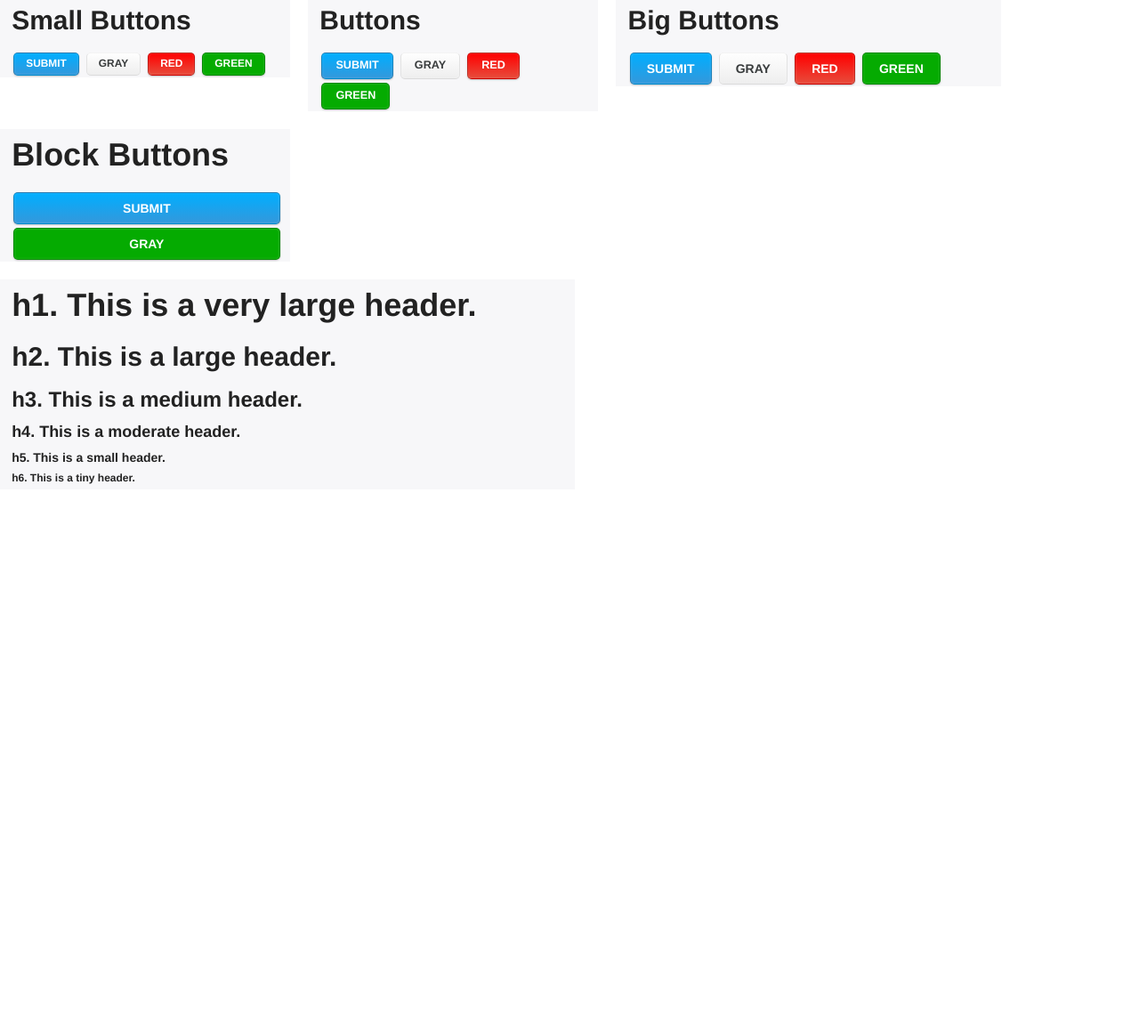
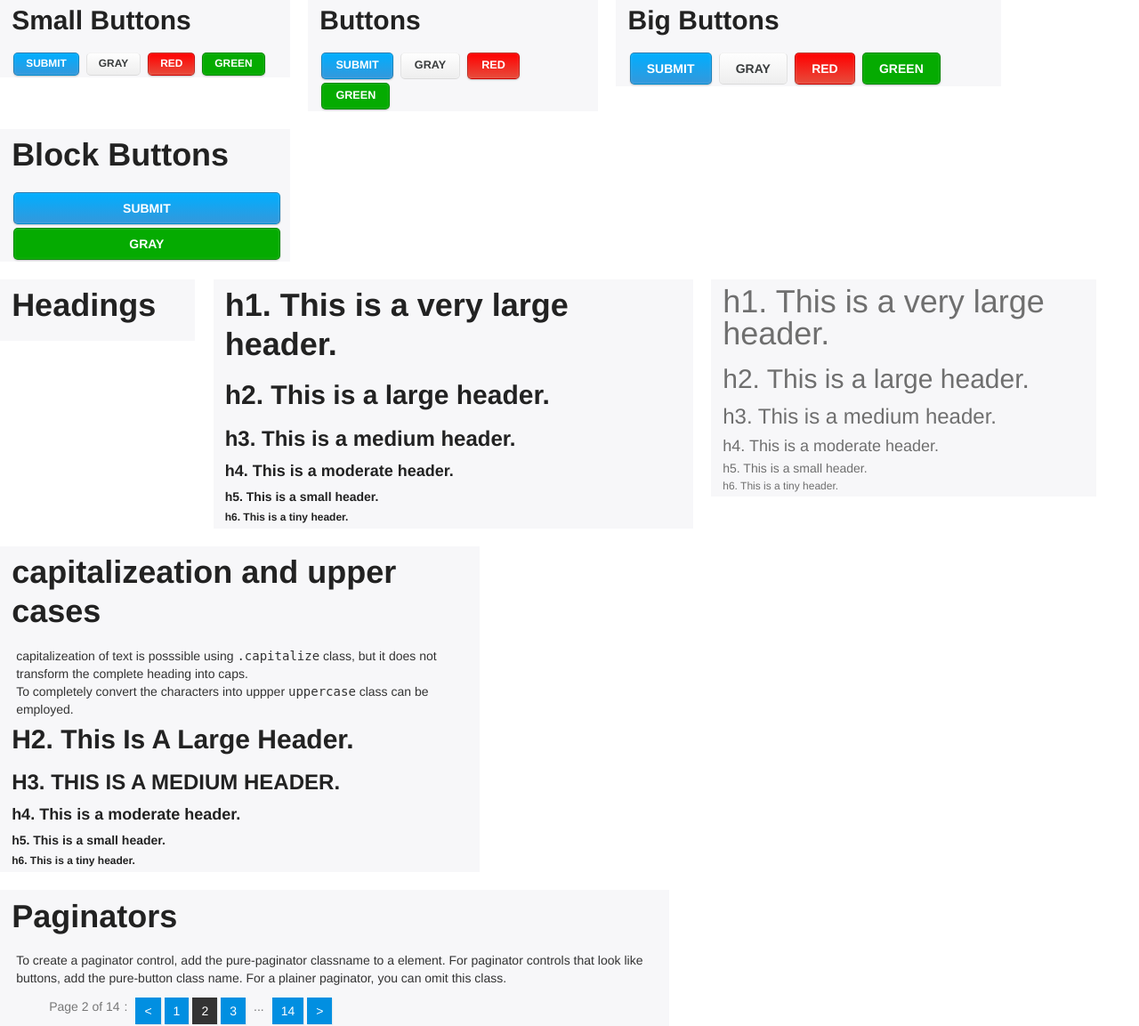
Before and after one commit to iamsolankiamit/whiteboard, a PHP site: page / in a window 1280 px wide. Shown: the part 1811-2964 px from the top of the page at 89% size. Before the commit the page ends 2355 px from the top, so only its background shows below. Run offline with PHP 8.4, Linux system fonts and the light colour scheme.

Commit message:
Headings
Styles and other aspects for heading tag added.

Status Complete

```diff
--- a/css/style.css
+++ b/css/style.css
@@ -27,6 +27,17 @@ h1, h2, h3, h4, h5, h6 {
 	margin-top: 0.2em;
 	margin-bottom: 0.5em;
 	line-height: 1.2125em;
+}
+.subheading {
+	color: #6f6f6f;
+	line-height: 1em;
+	font-weight: 300;
+}
+.capitalize{
+	text-transform:capitalize;
+}
+.uppercase{
+	text-transform:uppercase;
 }
 /*Error Message*/
 #flash-msg {
@@ -58,3 +69,51 @@ h1, h2, h3, h4, h5, h6 {
 	font-size:0.9em;
 	color: #D14;
 }
+/*Page Number*/
+.pagination{
+	padding:5px 0;
+	margin:5px auto;
+}
+.pagination ul{
+	list-style:none;
+	color:#777;
+}
+.pagination ul li:first-child:after{
+	padding:0 5px;
+	content:':' ;
+}
+.pagination .space{
+	padding:0 5px;
+}
+.pagination li{
+	float: left;
+	display: block;
+	margin: 2px;
+	vertical-align:middle;
+}
+.pagination a{
+	background: #018fe1;
+	color: #fff;
+
+	padding: 5px 10px;
+
+	float: left;
+	text-decoration: none;
+	text-align: center;
+	outline: none;
+
+	-moz-box-shadow: 1px 1px 1px #e5eaed;
+	-webkit-box-shadow: 1px 1px 1px #E5EAED;
+	box-shadow: 1px 1px 1px #E5EAED;
+	display: block;
+
+}
+
+.pagination li a:hover{
+	background:#33beff ;
+	text-shadow:1px 1px 1px rgba(83,140,170, 0.4);
+}
+li.active_page a{
+	background:#333333;
+	cursor:default;
+}
--- a/index.html
+++ b/index.html
@@ -357,7 +357,10 @@
 	</div>
 </div>
 <div class="row">
-	<div class="column-6 columns">
+	<div class="column-2 columns">
+		<h1>Headings</h1>
+	</div>
+	<div class="column-5 columns">
 		<h1>h1. This is a very large header.</h1>
 		<h2>h2. This is a large header.</h2>
 		<h3>h3. This is a medium header.</h3>
@@ -365,6 +368,46 @@
 		<h5>h5. This is a small header.</h5>
 		<h6>h6. This is a tiny header.</h6>
 	</div>
+	<div class="column-4 columns">
+		<h1 class="subheading" >h1. This is a very large header.</h1>
+		<h2 class="subheading" >h2. This is a large header.</h2>
+		<h3 class="subheading" >h3. This is a medium header.</h3>
+		<h4 class="subheading" >h4. This is a moderate header.</h4>
+		<h5 class="subheading" >h5. This is a small header.</h5>
+		<h6 class="subheading" >h6. This is a tiny header.</h6>
+	</div>
+</div>
+<div class="row">
+	<div class="column-5 columns">
+		<h1>capitalizeation and upper cases</h1>
+		<p>capitalizeation of text is posssible using <code>.capitalize</code> class, but it does not transform the complete heading into caps.</p>
+		<p>To completely convert the characters into uppper <code>uppercase</code>  class can be employed.</p>
+
+		<h2 class="capitalize">h2. This is a large header.</h2>
+		<h3 class="uppercase">h3. This is a medium header.</h3>
+		<h4>h4. This is a moderate header.</h4>
+		<h5>h5. This is a small header.</h5>
+		<h6>h6. This is a tiny header.</h6>
+	</div>
+</div>
+<div class="row">
+	<div class="column-7 columns">
+	<h1>Paginators</h1>
+	<p>To create a paginator control, add the pure-paginator classname to a  element. For paginator controls that look like buttons, add the pure-button class name. For a plainer paginator, you can omit this class.</p>
+		<div class="pagination">
+			<ul>
+				<li>Page 2 of 14</li>
+				<li><a href="#">&lt;</a></li>
+				<li><a href="#">1</a></li>
+				<li class="active_page"><a> 2</a></li>
+				<li><a href="#">3</a></li>
+				<li class="space">...</li>
+				<li><a href="#">14</a></li>
+				<li> <a href="#">&gt;</a></li>
+			</ul>
+		</div>
+	</div>
+</div>
 </div>
 </body>
 </html>
```
Lines whose indentation alone changed are shown as unchanged.
